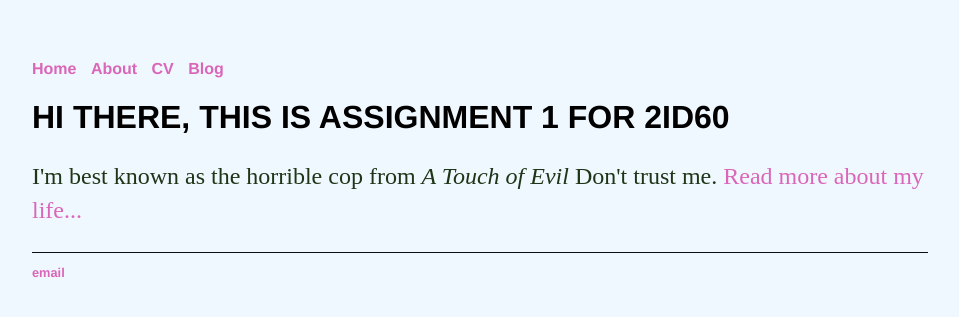
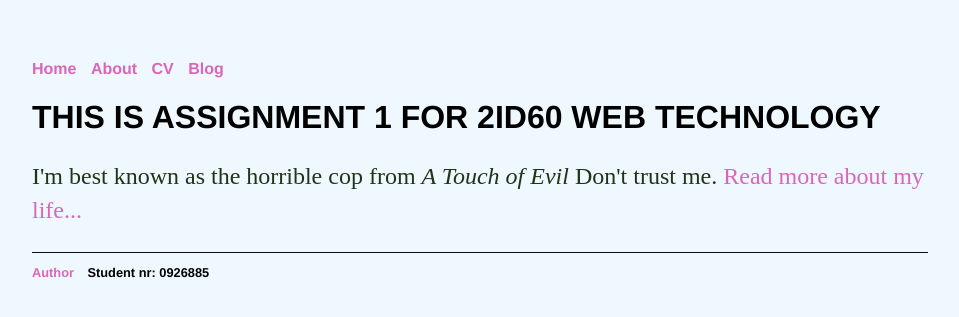
Before and after one commit to Aalison/Aalison.github.io, a Jekyll site: the page built from index.html, in a window 1280 px wide. Shown: the top 317 px of the page, without its empty margins (160-1119 px from the left). Built offline with Jekyll 4.4.1, drawn with Linux system fonts in a browser that asks for light colours.

Commit message:
Changed some things

```diff
--- a/_layouts/default.html
+++ b/_layouts/default.html
@@ -23,8 +23,8 @@
 			</div><!-- /.container -->
 			<footer>
 	    		<ul>
-	        		<li><a href="mailto:k.b.breider@student.tue.nl">email</a></li>
-	        		<!--<li><a href="https://github.com/hankquinlan">github.com/hankquinlan</a></li>-->
+	        		<li><a href="mailto:k.b.breider@student.tue.nl">Author</a></li>
+	        		<li>Student nr: 0926885</li>
 				</ul>
 			</footer>
 		</body>
--- a/index.html
+++ b/index.html
@@ -3,6 +3,6 @@ layout: default
 title: Assignment 1, 2ID60
 ---
 <div class="blurb">
-	<h1>Hi there, This is Assignment 1 for 2ID60</h1>
+	<h1>This is Assignment 1 for 2ID60 Web Technology</h1>
 	<p>I'm best known as the horrible cop from <em>A Touch of Evil</em> Don't trust me. <a href="/about">Read more about my life...</a></p>
 </div><!-- /.blurb -->
```
